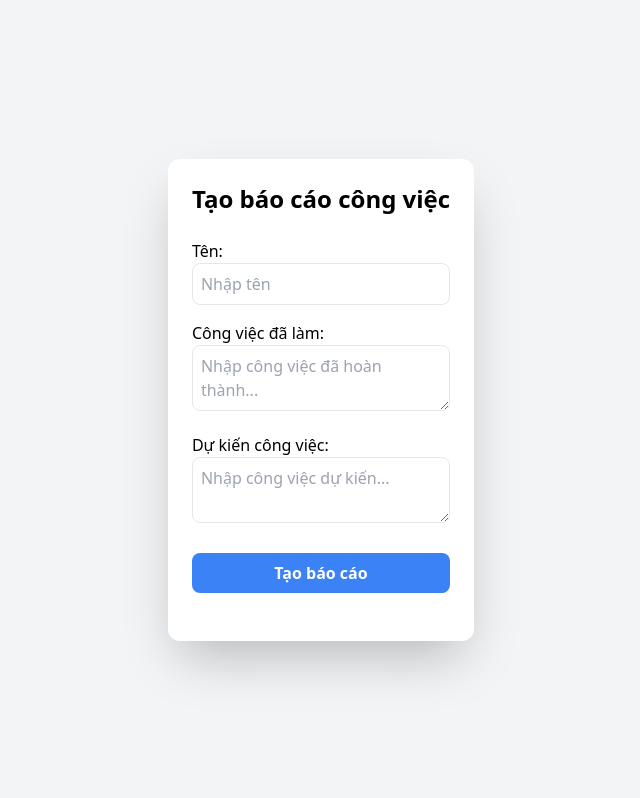
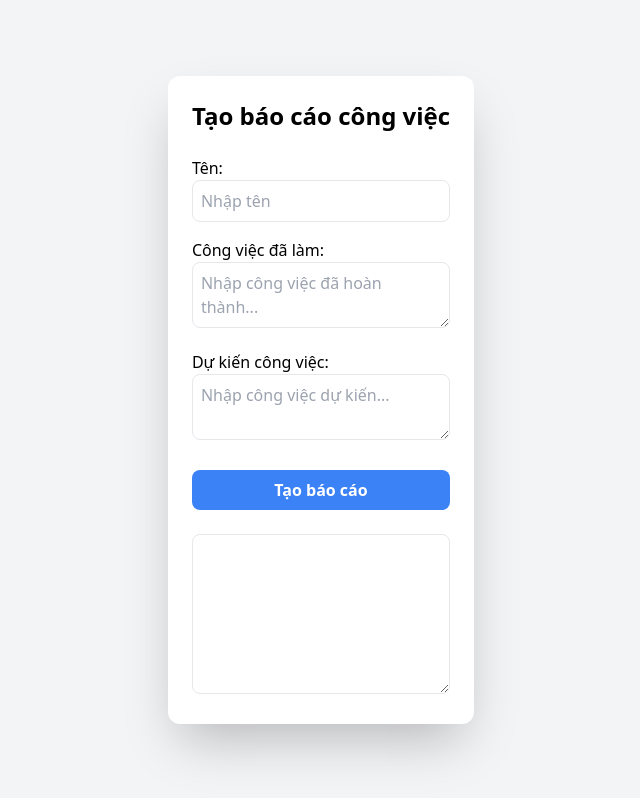
Before and after one commit to lequyet2001/baocao, a React (Create React App) app: page / in a window 1280 px wide. Shown: the whole page, without its empty margins (319-959 px from the left). Built offline with nearby package versions, Linux system fonts and the light colour scheme.

Commit message:
Refactor clipboard functionality to use textarea for report content and simplify copying process

```diff
--- a/src/App.js
+++ b/src/App.js
@@ -16,24 +16,12 @@ function App() {
   };
 
   const copyToClipboard = () => {
-    const reportContent = `${name.split('-')[0]} - Phòng 7 - Báo cáo công việc ${name.split('-')[1]} ${now}.\n\n${baoCao.done.length > 0 ? `Công việc đã làm:\n${baoCao.done.map(task => `- ${task}`).join('\n')}\n\n` : ''}${baoCao.upcoming.length > 0 ? `Dự kiến:\n${baoCao.upcoming.map(task => `- ${task}`).join('\n')}` : ''}`;
-    // if (navigator.clipboard) {
-      navigator.clipboard.writeText(reportContent).then(() => {
-        console.log(reportContent)
-        alert('Báo cáo đã được sao chép vào clipboard!');
-      }).catch(err => {
-        console.error('Failed to copy: ', err);
-      });
-    // }else{
-    //   const textArea = document.createElement('textarea');
-    //   textArea.value = reportContent;
-    //   document.body.appendChild(textArea);
-    //   textArea.focus();
-    //   textArea.select();
-    //   document.execCommand('copy');
-    //   document.body.removeChild(textArea);
-    //   alert('Báo cáo đã được sao chép vào clipboard!');
-    // }
+    const reportContent = document.getElementById('baocao-output').value;
+    navigator.clipboard.writeText(reportContent).then(() => {
+      alert('Báo cáo đã được sao chép vào clipboard!');
+    }).catch(err => {
+      console.error('Failed to copy: ', err);
+    });
   };
 
   const handleReportCreation = () => {
@@ -83,32 +71,16 @@ function App() {
           Tạo báo cáo
         </button>
 
-        <div className="bao-cao-output mt-6" id='baocao'>
-          {name && (
-            <h2 className="text-xl font-bold">
-              {name.split('-')[0] || ''} - Phòng 7 - Báo cáo công việc {name.split('-')[1] || ''} {now}.
-            </h2>
-          )}
-          {baoCao.done.length > 0 && (
-            <>
-              <h3 className="text-lg font-semibold mt-4">{name.split('-')[2] || 'Công việc đã làm'}:</h3>
-              <ul className="list-disc list-inside space-y-2">
-                {baoCao.done.map((task, index) => (
-                  <li key={index} className="text-gray-700">{task}</li>
-                ))}
-              </ul>
-            </>
-          )}
-          {baoCao.upcoming.length > 0 && (
-            <>
-              <h3 className="text-lg font-semibold mt-4">Dự kiến:</h3>
-              <ul className="list-disc list-inside space-y-2">
-                {baoCao.upcoming.map((task, index) => (
-                  <li key={index} className="text-gray-700">- {task}</li>
-                ))}
-              </ul>
-            </>
-          )}
+        <div className="bao-cao-output mt-6">
+          <textarea
+            id="baocao-output"
+            readOnly
+            value={`${name && `${name.split('-')[0] || ''} - Phòng 7 - Báo cáo công việc ${name.split('-')[1] || ''} ${now}.`}
+              ${baoCao.done.length > 0 ? `\nCông việc đã làm:\n${baoCao.done.join('\n')}` : ''}
+              ${baoCao.upcoming.length > 0 ? `\nDự kiến:\n${baoCao.upcoming.join('\n')}` : ''}
+            `}
+            className="w-full h-40 p-2 border rounded-lg"
+          />
         </div>
       </div>
     </div>
```
